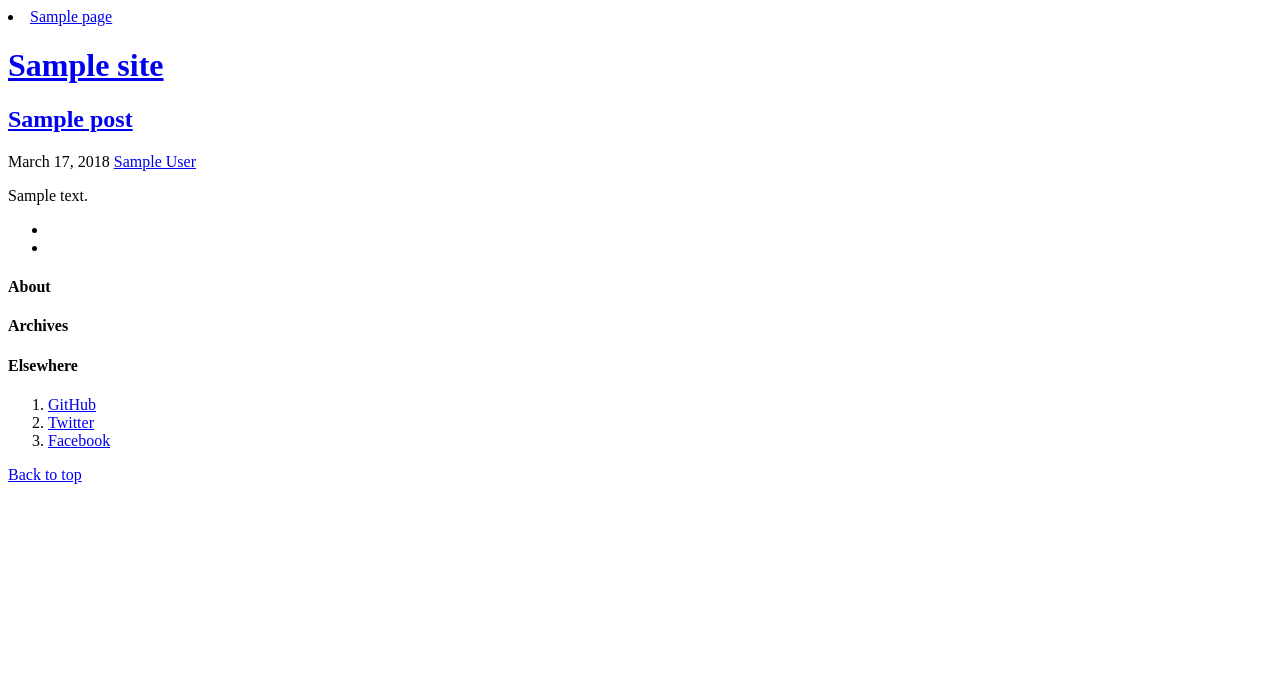
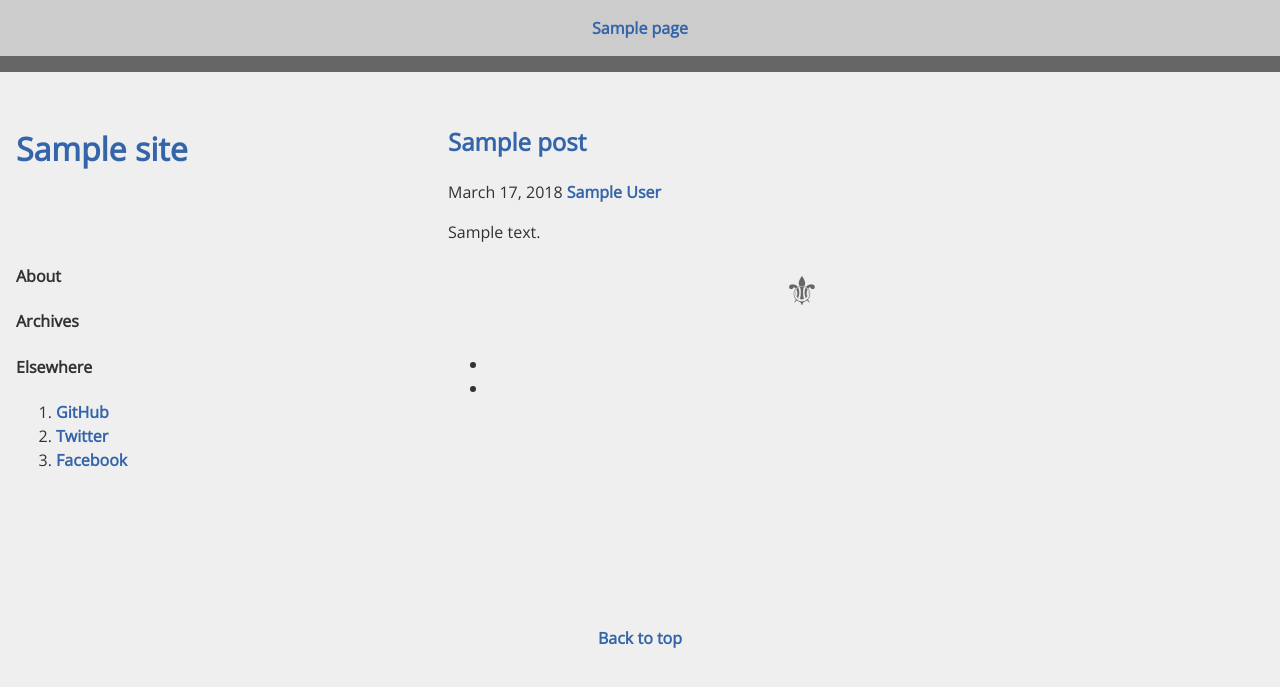
Before and after one commit to tinabel/staccato, a WordPress theme: template index.php in a window 1280 px wide. Shown: the top 687 px of the page. Run offline with PHP 8.4 and a stand-in for WordPress, Linux system fonts and the light colour scheme; the site name, menu and one post (Sample post) are stand-ins, and other content is empty; some libraries are stand-ins or nearby versions.

Commit message:
Adding more markup, styles

```diff
--- a/content-single.php
+++ b/content-single.php
@@ -3,4 +3,6 @@
 	<p class="post-meta"><?php the_date(); ?> <a href="#"><?php the_author(); ?></a></p>
 
 	<?php the_content( $more_link_text = null, $strip_teaser = false ); ?>
+
+    <span class="post-end">&#9884;</span>
 </div><!-- /.post -->
--- a/content.php
+++ b/content.php
@@ -3,4 +3,5 @@
 	<p class="post-meta"><?php the_date(); ?> <a href="#"><?php the_author(); ?></a></p>
 
 	<?php the_content( $more_link_text = null, $strip_teaser = false ); ?>
+    <span class="post-end">&#9884;</span>
 </div><!-- /.post -->
--- a/footer.php
+++ b/footer.php
@@ -1,6 +1,4 @@
-</div> <!-- /.container -->
-
-		<footer class="blog-footer">
+        <footer class="footer">
             <p>
                 <a href="#">Back to top</a>
             </p>
@@ -9,5 +7,6 @@
         <script src="https://ajax.googleapis.com/ajax/libs/jquery/1.11.3/jquery.min.js"></script>
         <script src="https://maxcdn.bootstrapcdn.com/bootstrap/3.3.5/js/bootstrap.min.js"></script>
         <?php wp_footer(); ?>
+    </div>
   </body>
 </html>
--- a/header.php
+++ b/header.php
@@ -19,17 +19,15 @@
 </head>
 
 <body>
-
-	<div class="masthead">
-		<div class="container">
+    <div class="grid-container">
+        <div class="site-navigation">
                 <nav class="nav">
+                    <ul>
                         <?php wp_list_pages( '&title_li=' ); ?>
+                    </ul>
                 </nav>
         </div>
-	</div>
-
-	<div class="container">
-		<div class="header">
+        <div class="masthead">
             <h1 class="title">
                 <a href="<?php echo get_bloginfo( 'wpurl' );?>">
                     <?php echo get_bloginfo( 'name' ); ?>
--- a/index.php
+++ b/index.php
@@ -1,4 +1,5 @@
 <?php get_header(); ?>
+<div class="content">
     <?php
         if ( have_posts() ) : while ( have_posts() ) : the_post();
             get_template_part( 'content', get_post_format() );
@@ -12,5 +13,6 @@
     <?php
         endif;
     ?>
+</div>
 <?php get_sidebar(); ?>
 <?php get_footer(); ?>
--- a/staccato.css
+++ b/staccato.css
@@ -1,3 +1,133 @@
+@import url('https://fonts.googleapis.com/css?family=Open+Sans|Pacifico');
 body {
-    background-color: #eefff;
+    background-color: #efefef;
+    color: #323232;
+    font-display: optional;
+    font: 16px/1.5 'Open Sans', helvetica, arial, sans-serif;
+    margin: 0;
+    padding: 0;
 }
+
+.updated {
+    display: none;
+}
+
+.cat-links, .comments-link, .edit-link {
+    display: block;
+}
+
+a {
+    color: #3464aa;
+    font-weight: bold;
+    text-decoration: none;
+}
+
+a:hover {
+    color: #235499;
+    text-decoration: underline;
+    text-decoration-skip: ink;
+    text-decoration-style: dotted;
+}
+
+.site-title {
+    font-display: optional;
+    font-family: 'Open Sans', helvetica, arial, sans-serif;
+    font-size: 5rem;
+    line-height: 1;
+    margin: 0;
+}
+
+.site-title a {
+    color: #fff;
+}
+
+.grid-container {
+    box-sizing: border-box;
+    display: grid;
+    grid-gap: 1rem;
+    grid-template-columns: repeat(12, [col-start] 1fr);
+    margin: 0 auto;
+    position: relative;
+    width: 100%;
+}
+
+.content {
+    box-sizing: border-box;
+    grid-column: 5 / span 7;
+    grid-row: 2 / span 2;
+    padding: 1rem;
+}
+
+.post {
+    margin: 1rem auto 2rem auto;
+}
+
+.post-end {
+    color: #666;
+    display: block;
+    font-size: 2.5rem;
+    text-align: center;
+}
+
+.sidebar {
+    box-sizing: border-box;
+    grid-column: 1 / span 4;
+    grid-row: 3 / span 2;
+    padding: 1rem;
+}
+
+.footer {
+    box-sizing: border-box;
+    grid-column: 1 / span 12;
+    grid-row: 5;
+    padding: 1rem;
+    text-align: center;
+}
+
+.masthead {
+    box-sizing: border-box;
+    grid-column: 1 / span 4;
+    grid-row: 2;
+    padding: 1rem;
+}
+
+.site-navigation {
+    background-color: #ccc;
+    border-bottom: #666 solid 1rem;
+    grid-column: 1 / span 12;
+    grid-row: 1;
+}
+
+.site-navigation ul {
+    align-content: space-evenly;
+    display: flex;
+    justify-content: space-evenly;
+    list-style: none;
+    padding: 0;
+}
+
+.site-navigation ul li {
+    justify-self: space-around;
+    list-style: none;
+}
+
+@media (max-width: 600px) {
+    .masthead, .content, .sidebar, .footer {
+        grid-column: 1 / span 12;
+    }
+    .masthead {
+        grid-row: 2;
+    }
+    .content {
+        grid-row: 3;
+    }
+    .sidebar {
+        grid-row: 4;
+    }
+    .footer {
+        grid-row: 6;
+    }
+    .site-title {
+        font-size: 3rem;
+    }
+}
```
Lines whose indentation alone changed are shown as unchanged.
